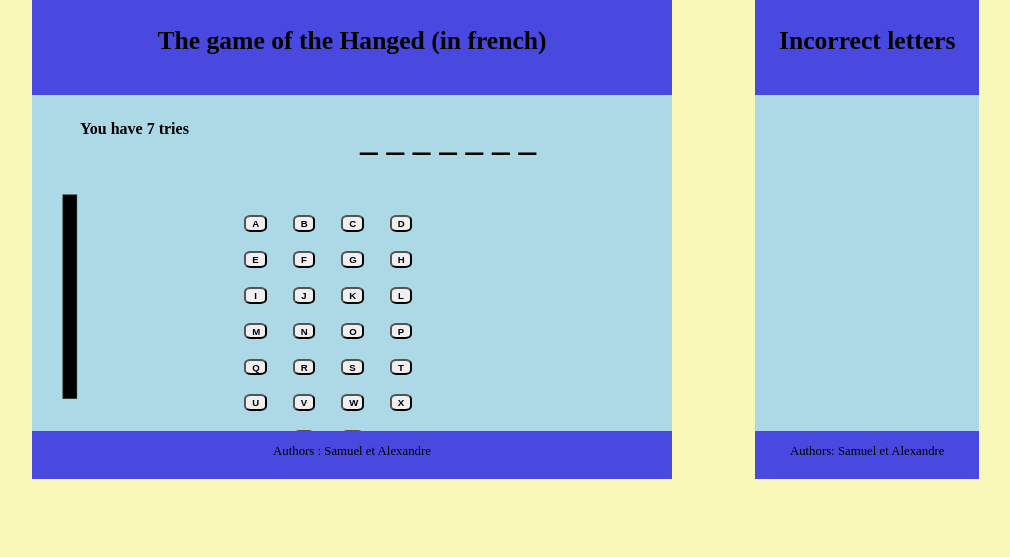
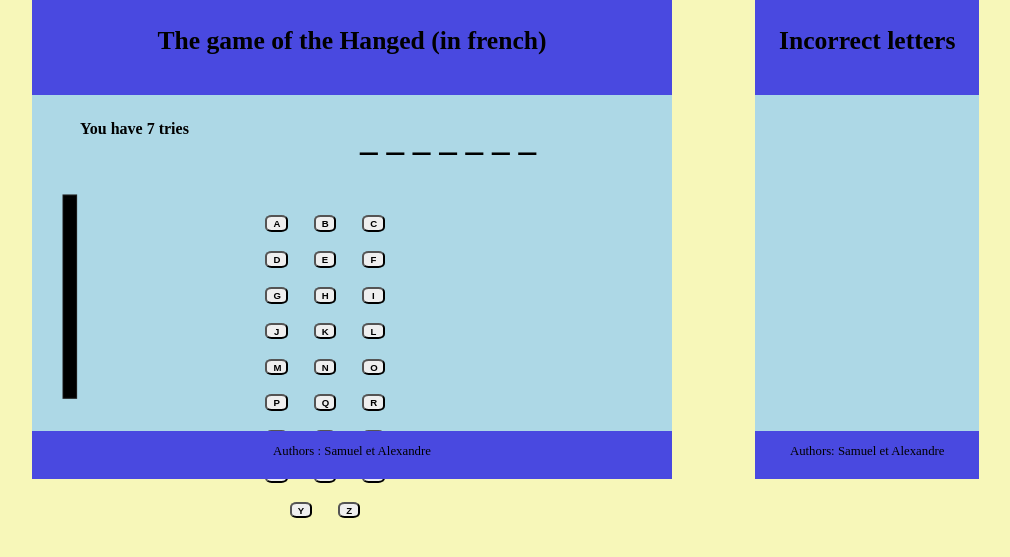
Before and after one commit to SamSamsung/Time-killer, a PHP site: page /hanged.html in a window 1280 px wide. Shown: the part 161-718 px from the top of the page, without its empty margins (264-1274 px from the left). Run offline with PHP 8.4, Linux system fonts and the light colour scheme.

Commit message:
Update style.css

```diff
--- a/css/style.css
+++ b/css/style.css
@@ -96,7 +96,7 @@ h3{
     left: 30%;
     top: 30%;
     height: 15.15vw;
-    width: 15vw;
+    width: 14.5vw;
 }
 
 .jeu button{
```
